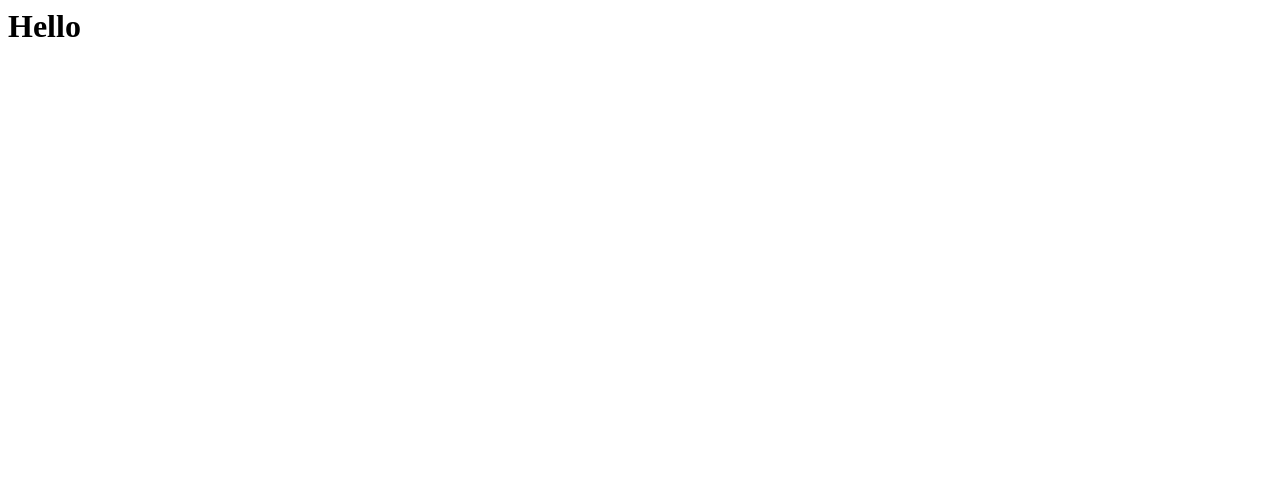
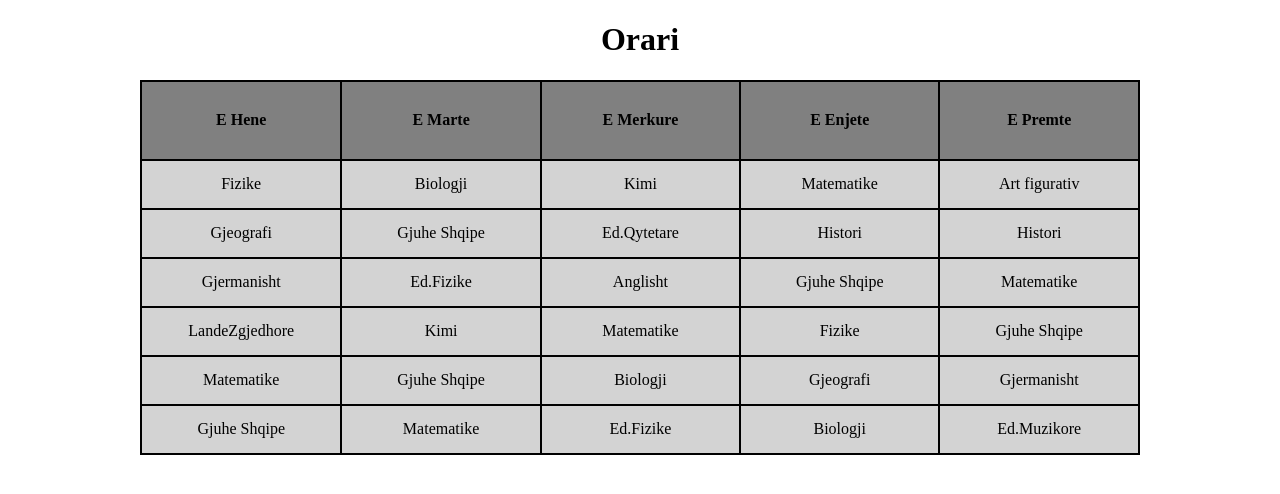
Before and after one commit to aresrexha/aresrexha.github.io, a plain HTML site: page index.html in a window 1280 px wide. Drawn offline with Linux system fonts and the light colour scheme.

Commit message:
Update index.html

```diff
--- a/index.html
+++ b/index.html
@@ -1 +1,99 @@
-<h1>Hello</h1>
+<!DOCTYPE html>
+
+<html>
+
+<head>
+<title>Table</title>
+</head>
+
+<body>
+
+<h1 align="center">Orari</h1>
+
+
+<table bgcolor="black" width="1000" height="375" align="center">
+
+<tr bgcolor="gray">
+
+<th width="200" height="75">E Hene</th>
+<th width="200" height="75">E Marte</th>
+<th width="200" height="75">E Merkure</th>
+<th width="200" height="75">E Enjete</th>
+<th width="200" height="75">E Premte</th>
+
+
+</tr>
+<tr bgcolor="lightgrey" align="center">
+<td>Fizike</td>
+<td>Biologji</td>
+<td>Kimi</td>
+<td>Matematike</td>
+<td>Art figurativ</td>
+</tr>
+
+</tr>
+<tr bgcolor="lightgrey" align="center">
+<td>Gjeografi</td>
+<td>Gjuhe Shqipe</td>
+<td>Ed.Qytetare</td>
+<td>Histori</td>
+<td>Histori</td>
+</tr>
+
+</tr>
+<tr bgcolor="lightgrey" align="center">
+<td>Gjermanisht</td>
+<td>Ed.Fizike</td>
+<td>Anglisht</td>
+<td>Gjuhe Shqipe</td>
+<td>Matematike</td>
+</tr>
+
+</tr>
+<tr bgcolor="lightgrey" align="center">
+<td>LandeZgjedhore</td>
+<td>Kimi</td>
+<td>Matematike</td>
+<td>Fizike</td>
+<td>Gjuhe Shqipe</td>
+
+</tr>
+<tr bgcolor="lightgrey" align="center">
+<td>Matematike</td>
+<td>Gjuhe Shqipe</td>
+<td>Biologji</td>
+<td>Gjeografi</td>
+<td>Gjermanisht</td>
+
+</tr>
+<tr bgcolor="lightgrey" align="center">
+<td>Gjuhe Shqipe</td>
+<td>Matematike</td>
+<td>Ed.Fizike</td>
+<td>Biologji</td>
+<td>Ed.Muzikore</td>
+</tr>
+</tr>
+</tr>
+</table>
+
+</body>
+
+
+
+
+
+
+
+
+
+
+
+
+
+
+
+
+
+
+</html>
```
